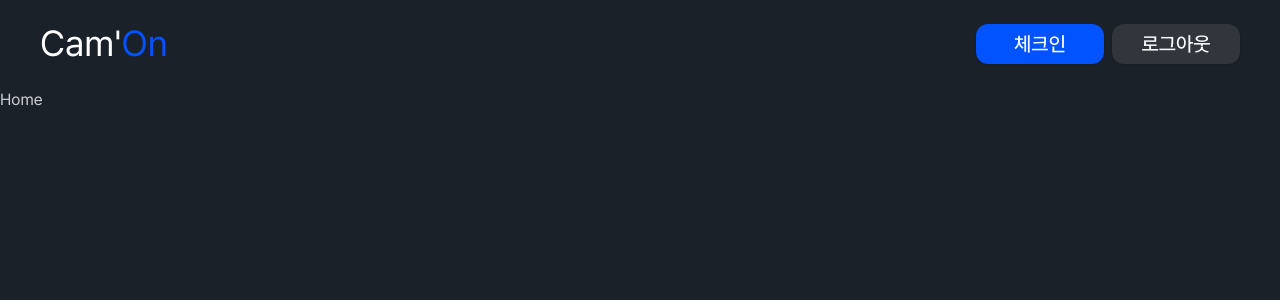
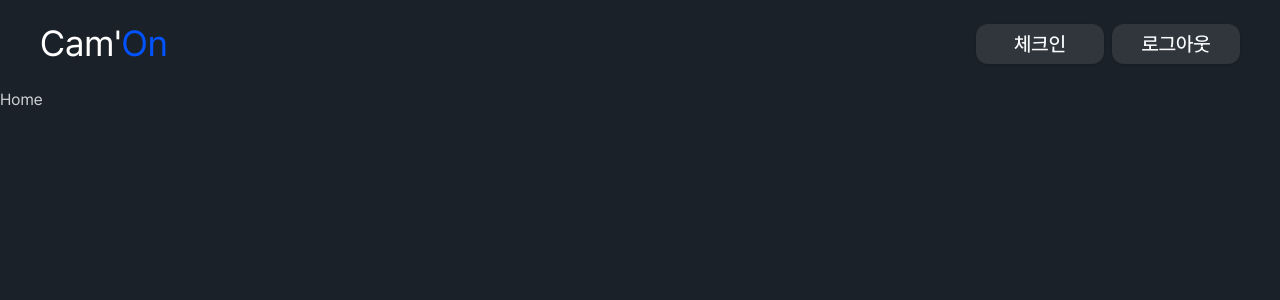
Before and after one commit to boostcampwm-2024/web20-boostproject, a React (Vite) app in the folder apps/client/: page / in a window 1280 px wide. Shown: the top 300 px of the page. Built offline with nearby package versions, Linux system fonts and the light colour scheme.

Commit message:
:art: [Style]: header.tsx에서 조건 삼항 연산자를 \&\&로 변경

```diff
--- a/apps/client/src/components/common/Header.tsx
+++ b/apps/client/src/components/common/Header.tsx
@@ -38,7 +38,7 @@ function Header() {
       {isLogIn ? (
         <div className="flex gap-2">
           <Button
-            className={isCheckedIn ? '' : 'bg-surface-brand-default hover:bg-surface-brand-alt'}
+            className={isCheckedIn && 'bg-surface-brand-default hover:bg-surface-brand-alt'}
             onClick={onClickCheckIn}
           >
             체크인
```
